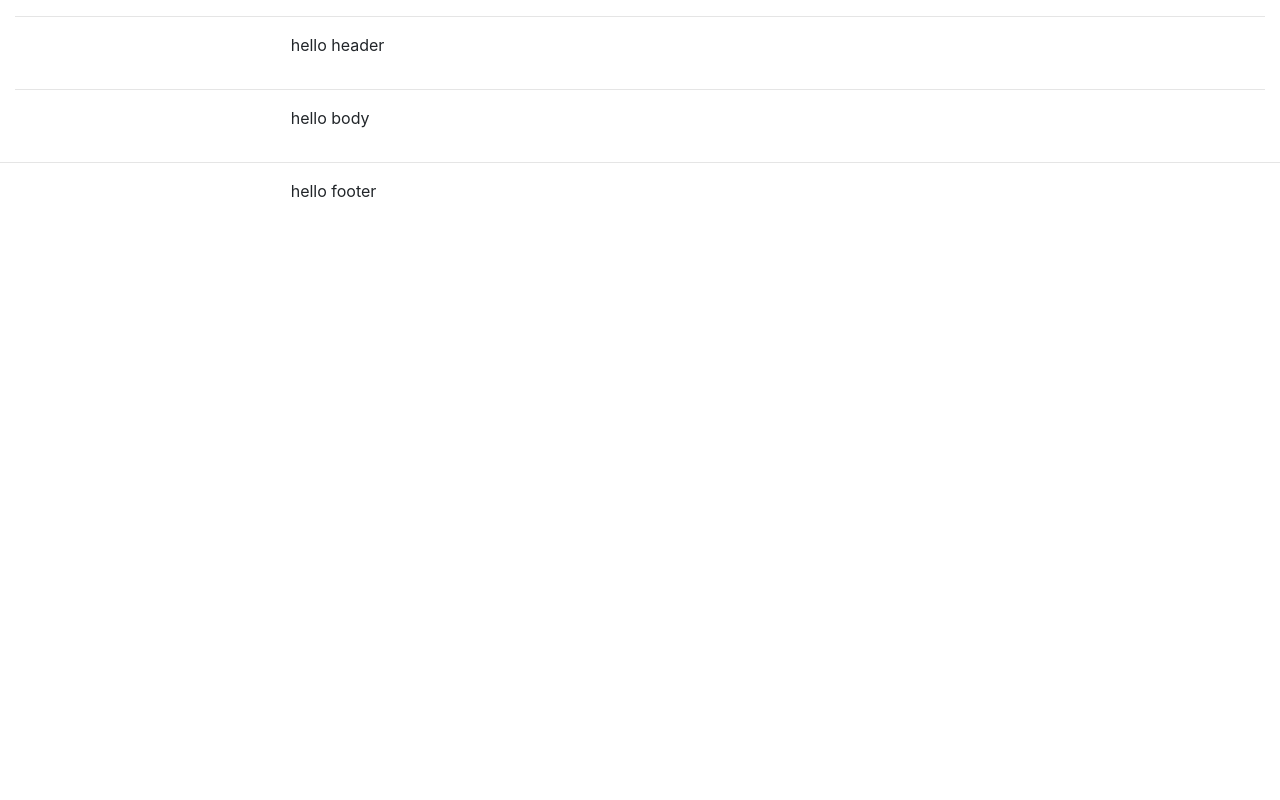
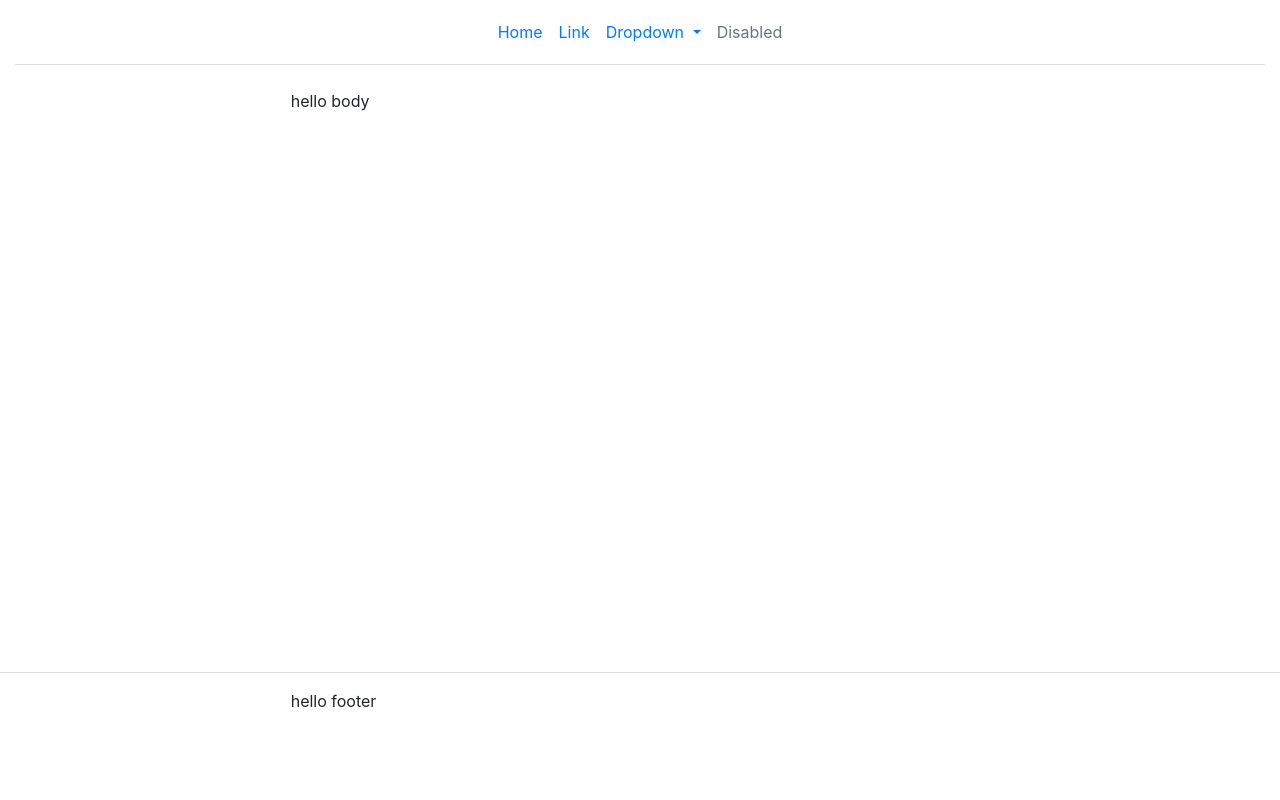
Before and after one commit to brycenaddison/ccslol_site, a Django app: page / in a window 1280 px wide. Run offline with Django 3.2, Linux system fonts and the light colour scheme; some libraries are stand-ins or nearby versions.

Commit message:
included whitenoise static file middleware to django settings, as well as creating some static files and reworking some of the page_base html file.

```diff
--- a/base_templates/page_base.html
+++ b/base_templates/page_base.html
@@ -10,8 +10,13 @@
         {% block fonts %}{% endblock %}
 
         <!-- Stylesheets -->
+        {% load static %}
         <link rel="stylesheet" href="https://stackpath.bootstrapcdn.com/bootstrap/4.4.1/css/bootstrap.min.css" integrity="sha384-Vkoo8x4CGsO3+Hhxv8T/Q5PaXtkKtu6ug5TOeNV6gBiFeWPGFN9MuhOf23Q9Ifjh" crossorigin="anonymous">
+        <link type="text/css" rel="stylesheet" href="{% static 'styles/page_base.css' %}">
         {% block style %}{% endblock %}
+
+        <!-- Navbar Custom CSS -->
+        <link type="text/css" rel="stylesheet" href="{% static 'styles/page_navbar.css' %}">
 
         <!-- Scripts -->
         <script src="https://code.jquery.com/jquery-3.4.1.min.js"></script>
@@ -23,7 +28,6 @@
         }
         </script>
         {% block script %}{% endblock %}
-        {% block navbar %}{% endblock %}
 
         <!-- Page Title -->
         <title>
@@ -36,24 +40,44 @@
         <div id="page-container">
             <div class="container-fluid">
 
-                <hr>
+                <!-- Navigation Bar -->
+                <nav id="page-navbar" class="base navbar navbar-expand-md sticky-top flex-md-wrap">
+                    <!-- Collapsed Button -->
+                    <button class="navbar-toggler" type="button" data-toggle="collapse" data-target="#navbarSupportedContent" aria-controls="navbarSupportedContent" aria-expanded="false" aria-label="Toggle navigation">
+                        <span class="navbar-toggler-icon"></span>
+                    </button>
 
-                <!-- Page Header -->
-                <div class="row">
-                    <!-- Header Body -->
-                    <div class="col-xl-7 col-lg-8 col-md-9 col-11 mx-sm-auto px-md-4">
-                        {% block header %}
-
-                        {% endblock %}
+                    <!-- Navigation Links -->
+                    <div class="collapse navbar-collapse" id="navbarSupportedContent">
+                        <ul class="navbar-nav mx-auto">
+                            <li class="nav-item active">
+                                <a class="nav-link" href="#">Home <span class="sr-only">(current)</span></a>
+                            </li>
+                            <li class="nav-item">
+                                <a class="nav-link" href="#">Link</a>
+                            </li>
+                            <li class="nav-item dropdown">
+                                <a class="nav-link dropdown-toggle" href="#" id="navbarDropdown" role="button" data-toggle="dropdown" aria-haspopup="true" aria-expanded="false">
+                                    Dropdown
+                                </a>
+                                <div class="dropdown-menu" aria-labelledby="navbarDropdown">
+                                    <a class="dropdown-item" href="#">Action</a>
+                                    <a class="dropdown-item" href="#">Another action</a>
+                                    <div class="dropdown-divider"></div>
+                                    <a class="dropdown-item" href="#">Something else here</a>
+                                </div>
+                            </li>
+                            <li class="nav-item">
+                                <a class="nav-link disabled" href="#" tabindex="-1" aria-disabled="true">Disabled</a>
+                            </li>
+                        </ul>
                     </div>
-                </div>
-
-                <hr>
+                </nav>
 
                 <!-- Page Content -->
                 <div class="row">
                     <!-- Content Body -->
-                    <main role="main" class="col-xl-7 col-lg-8 col-md-9 col-11 mx-sm-auto px-md-4">
+                    <main role="main" class="col-xl-7 col-lg-8 col-md-9 col-11 mx-sm-auto px-md-4 pt-4">
                         {% block content %}
 
                         {% endblock %}
@@ -62,8 +86,6 @@
 
             </div>
         </div>
-
-        <hr>
 
         <footer id="footer">
             <div class="container-fluid">
--- a/page_home/templates/page_home_html/main.html
+++ b/page_home/templates/page_home_html/main.html
@@ -22,7 +22,7 @@
 
 
 {% block header %}
-<p> hello header </p>
+{{ block.super }}
 {% endblock %}
 
 
--- a/requirements.txt
+++ b/requirements.txt
@@ -6,4 +6,3 @@ psycopg2==2.9.1
 pytz==2021.1
 sqlparse==0.4.1
 whitenoise==5.3.0
-gunicorn==20.1.0
--- /dev/null
+++ b/static/styles/page_base.css
@@ -0,0 +1,52 @@
+@charset "utf-8";
+/* CSS Document */
+
+html {
+    overflow-y: scroll;
+    min-height: 100%;
+}
+
+body {
+    position: relative;
+    min-height: 100vh;
+}
+
+#page-container {
+    padding: 0 0 10rem;
+    min-height: 100vh;
+}
+
+#footer {
+    position: absolute;
+    bottom: 0;
+    width: 100%;
+    height: 8rem;
+    padding: 1rem 0 0;
+    border: solid;
+    border: solid;
+    border-width: 1px 0px 0px;
+    border-color: #DDD;
+}
+
+
+/* SCROLLBAR */
+
+/* width */
+::-webkit-scrollbar {
+    width: 10px;
+}
+
+/* Track */
+::-webkit-scrollbar-track {
+    background: #f1f1f1;
+}
+
+/* Handle */
+::-webkit-scrollbar-thumb {
+    background: #888;
+}
+
+/* Handle on hover */
+::-webkit-scrollbar-thumb:hover {
+    background: #555;
+}
--- /dev/null
+++ b/static/styles/page_navbar.css
@@ -0,0 +1,13 @@
+@charset "utf-8";
+/* CSS Document */
+
+#page-navbar.base {
+    background-color: #FFF;
+    margin: 0;
+    padding: 12px 0px 12px;
+    border: solid;
+    border-width: 0px 0px 1px;
+    border-color: #DDD;
+    box-shadow: none;
+
+}
```
Also changed, not shown: ccslol/settings.py (+12 -3 lines).
